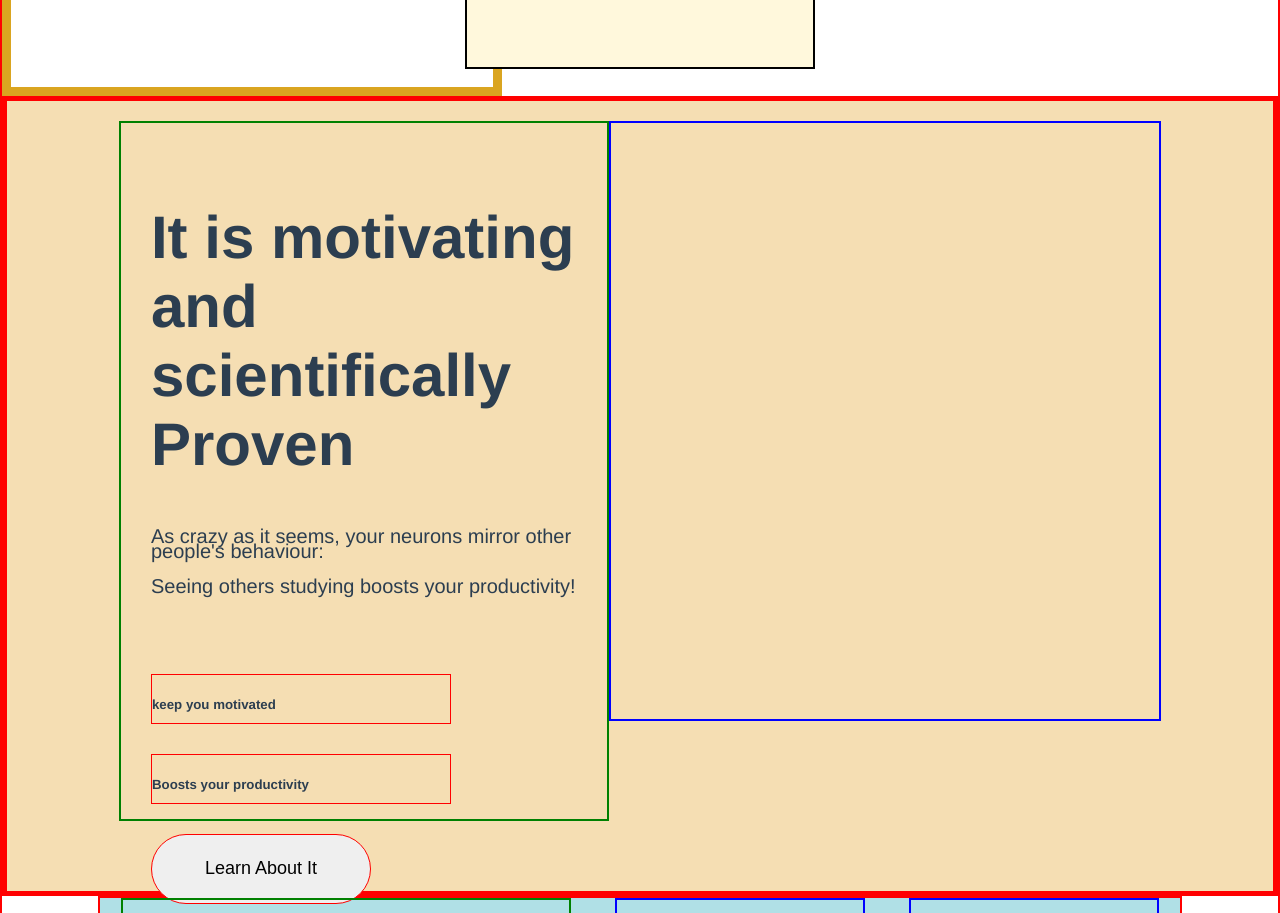
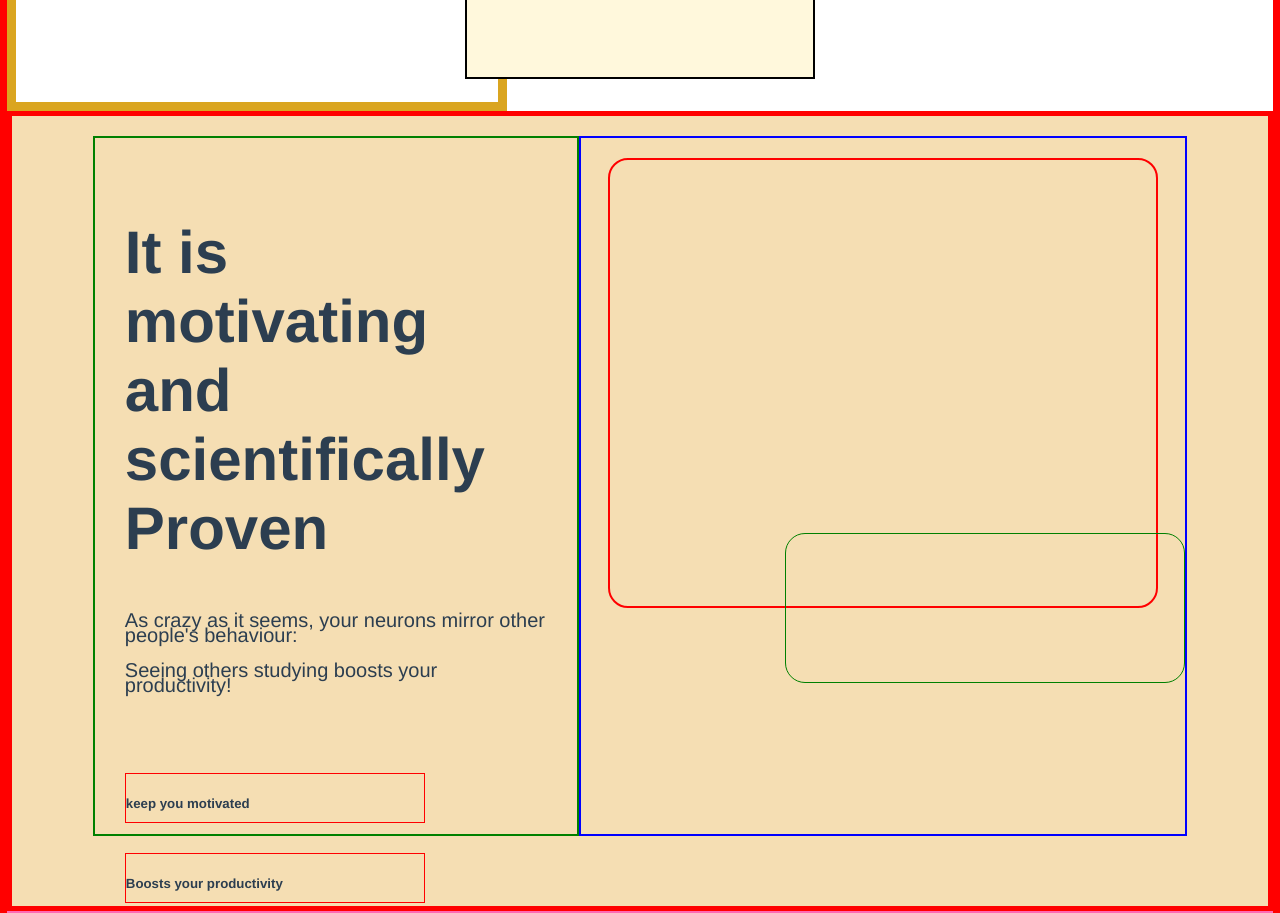
Before and after one commit to olatunji-20/cfc-school, a Vue app in the folder frontend/cfc/: page / in a window 1280 px wide. Shown: the part 2860-3773 px from the top of the page. Built offline with nearby package versions, Linux system fonts and the light colour scheme.

Commit message:
work on homepage

```diff
--- a/frontend/cfc/src/views/Homepage.vue
+++ b/frontend/cfc/src/views/Homepage.vue
@@ -54,7 +54,14 @@
                 <div class="keep2"><h5>Boosts your productivity</h5></div>
                 <button class="about">Learn About It </button>
             </div>
-            <div class="mot2"></div>
+            <div class="mot2">
+                <div class="comp"></div>
+                <div class="top"></div>
+            </div>
+        </section>
+        <section class="last">
+            <h1>Study Together:<br /> Frequently Asked Questions</h1>
+            <p>You will find here the answers to the frequently asked questions and community <br /> quidelines, that allow us to study in a motivating and secure environment.</p>
         </section>
         <Footbar />
     </section>
@@ -81,7 +88,7 @@ import Work from '../components/Work.vue'
 
 <style scoped>
     section {
-        border: 2px solid red;
+        border: 7px solid red;
         width: 100%;
         height: auto;
     }
@@ -289,8 +296,37 @@ import Work from '../components/Work.vue'
     }
     .mot2 {
         border: 2px solid blue;
-        width: 45%;
-        height: 600px;
+        width: 50%;
+        height: 700px;
+    }
+    .comp {
+        width: 550px;
+        height: 450px;
+        border: 2px solid red;
+        margin: 20px auto 0px;
+        border-radius: 20px;
+    }
+    .top {
+        width: 400px;
+        height: 150px;
+        border: 1px solid green;
+        float: right;
+        position: relative;
+        bottom: 75px;
+        border-radius: 20px;
+    }
+    .last {
+        border: 3px solid hotpink;
+        width: 100%;
+        height: 900px;
+        background: whitesmoke;
+        padding: 80px;
+    }
+    .last h1 {
+        font-size: 60px;
+    }
+    .last p {
+        font-size: 20px;
     }
 
 </style>
```
